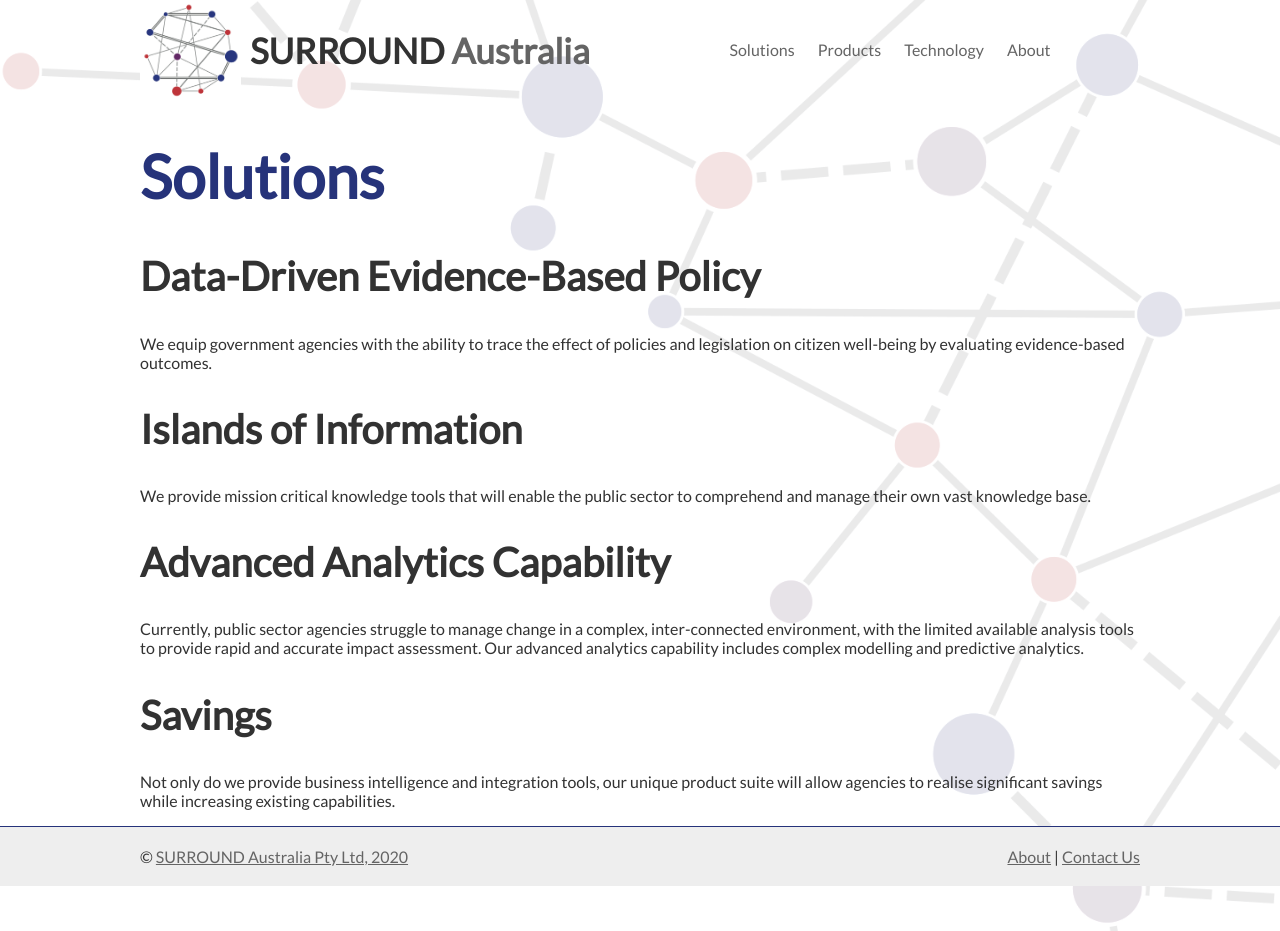
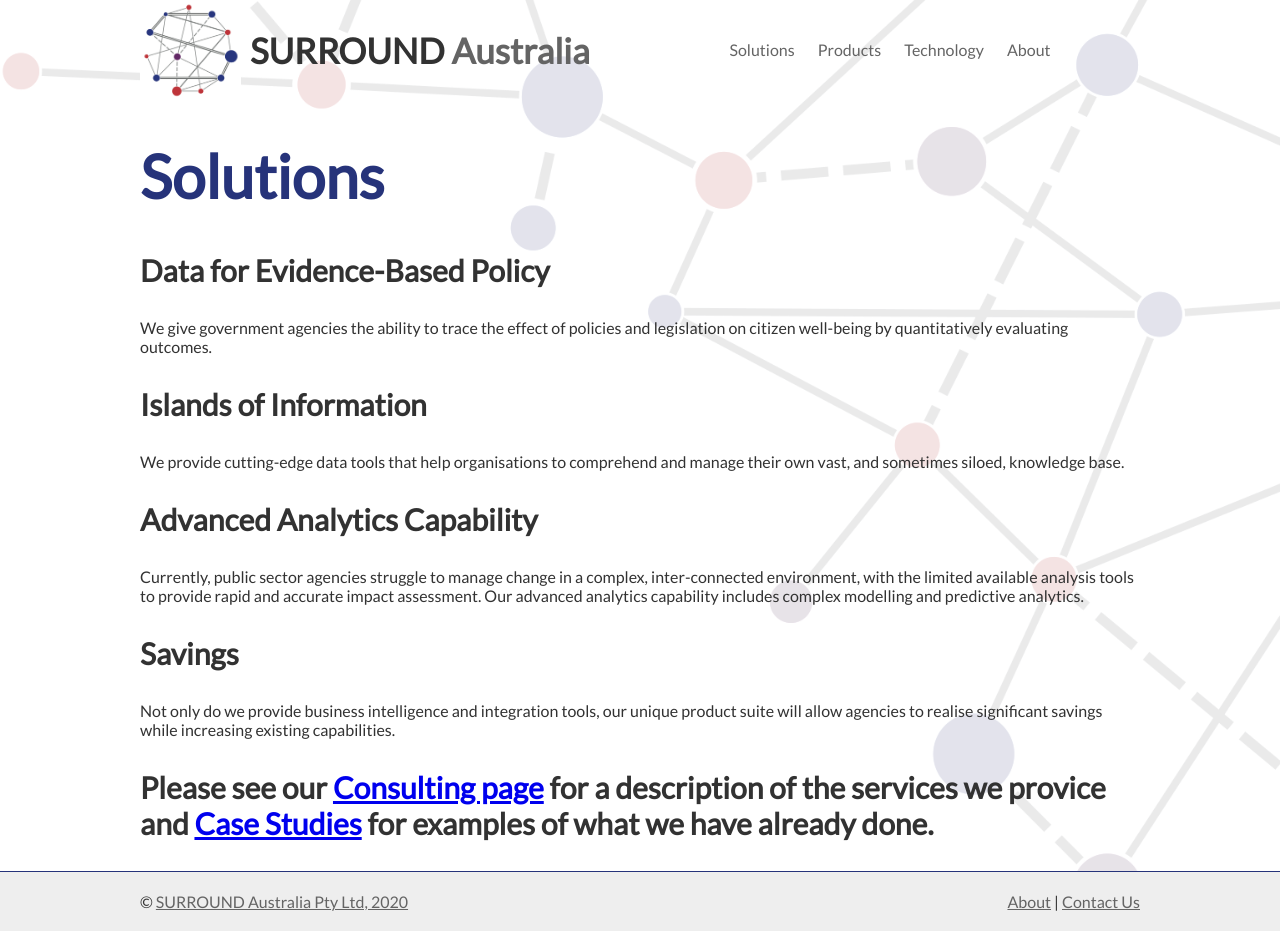
Before and after one commit to surroundaustralia/surroundaustralia.com, a Jekyll site: the page built from pages/solutions.md, in a window 1280 px wide. Built offline with Jekyll 4.4.1, drawn with Linux system fonts in a browser that asks for light colours.

Commit message:
small updates to content

```diff
--- a/pages/solutions.md
+++ b/pages/solutions.md
@@ -5,15 +5,16 @@
 ---
 # Solutions
 
-## Data-Driven Evidence-Based Policy
-We equip government agencies with the ability to trace the effect of policies and legislation on citizen well-being by evaluating evidence-based outcomes.
+### Data for Evidence-Based Policy
+We give government agencies the ability to trace the effect of policies and legislation on citizen well-being by quantitatively evaluating outcomes.
 
-## Islands of Information
-We provide mission critical knowledge tools that will enable the public sector to comprehend and manage their own vast knowledge base.
+### Islands of Information
+We provide cutting-edge data tools that help organisations to comprehend and manage their own vast, and sometimes siloed, knowledge base.
 
-## Advanced Analytics Capability
+### Advanced Analytics Capability
 Currently, public sector agencies struggle to manage change in a complex, inter-connected environment, with the limited available analysis tools to provide rapid and accurate impact assessment. Our advanced analytics capability includes complex modelling and predictive analytics.
 
+### Savings
+Not only do we provide business intelligence and integration tools, our unique product suite will allow agencies to realise significant savings while increasing existing capabilities.
 
-## Savings
-Not only do we provide business intelligence and integration tools, our unique product suite will allow agencies to realise significant savings while increasing existing capabilities.
+### Please see our [Consulting page](/consulting) for a description of the services we provice and [Case Studies](/casestudies) for examples of what we have already done.
```
Also changed, not shown: 1 other file.
